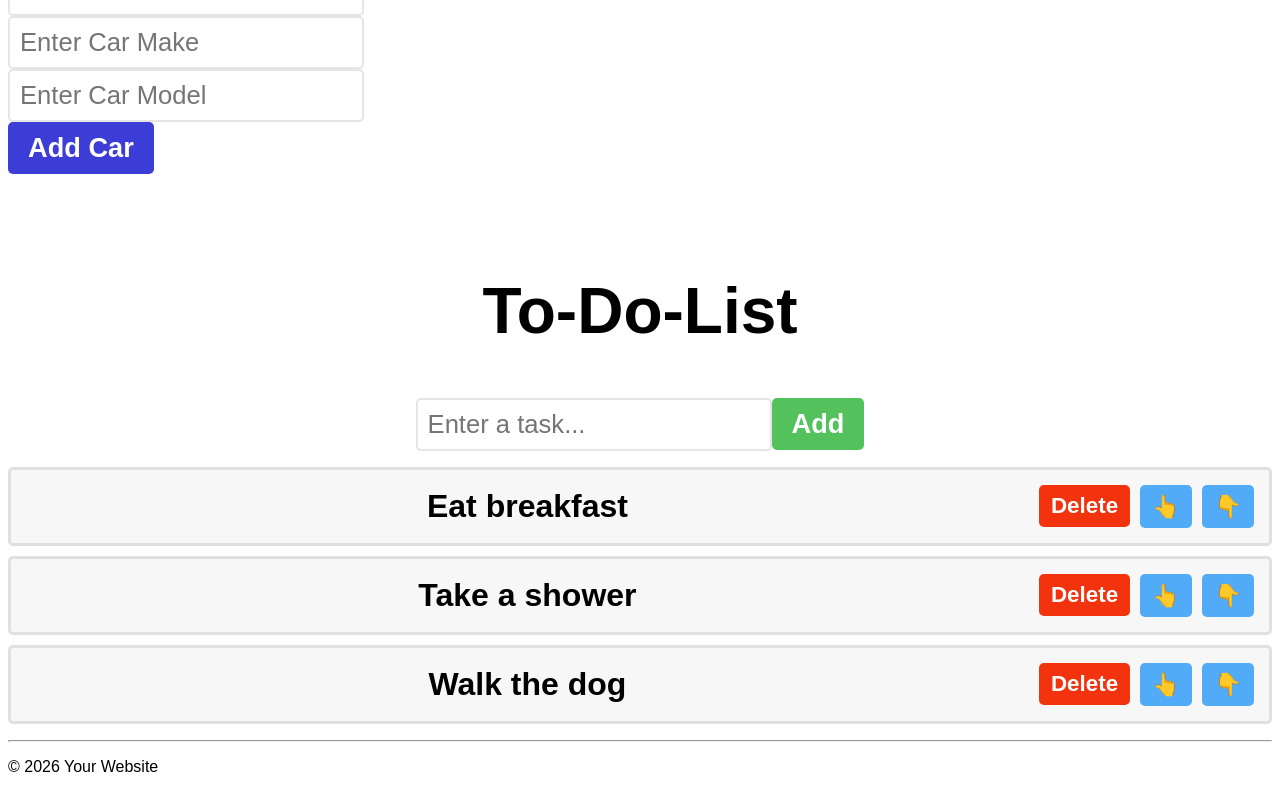
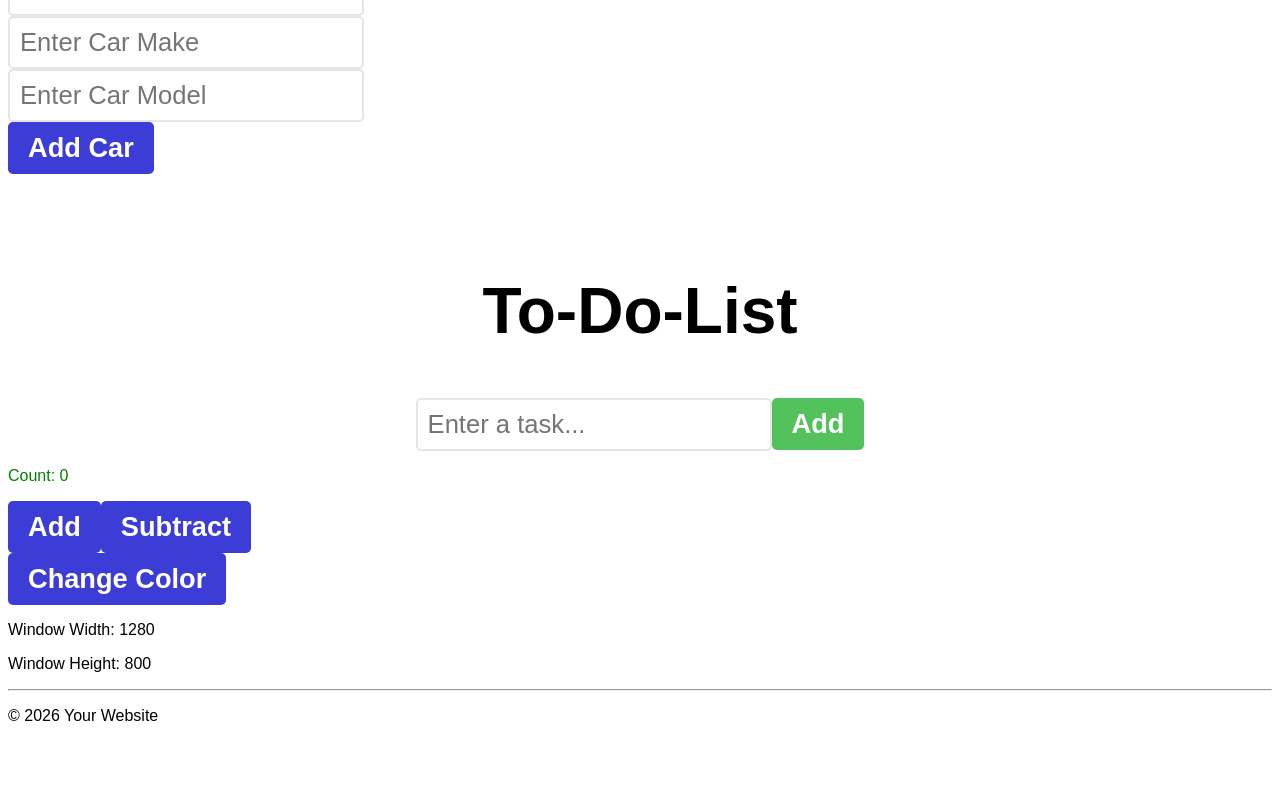
Before and after one commit to rycorson/my-react-app, a React (Vite) app: page / in a window 1280 px wide. Shown: the part 5323-6115 px from the top of the page. After the commit the page ends 6064 px from the top, so only its background shows below. Built offline with nearby package versions, Linux system fonts and the light colour scheme.

Commit message:
Create MyComponent6, update title with useEffect and event listeners

```diff
--- a/src/App.jsx
+++ b/src/App.jsx
@@ -11,6 +11,7 @@
 import MyComponent3 from './MyComponent3.jsx';
 import MyComponent4 from './MyComponent4.jsx';
 import MyComponent5 from './MyComponent5.jsx';
+import MyComponent6 from './MyComponent6.jsx';
 import ProfilePicture from './ProfilePicture.jsx';
 import Student from './Student.jsx'
 import ToDoList from './ToDoList.jsx';
@@ -53,6 +54,7 @@
       <MyComponent4 />
       <MyComponent5 />
       <ToDoList />
+      <MyComponent6 />
       <Footer />
     </>
   );
--- /dev/null
+++ b/src/MyComponent6.jsx
@@ -0,0 +1,54 @@
+import React, { useState, useEffect } from 'react';
+
+function MyComponent6() {
+
+    const [count, setCount] = useState(0);
+    const [color, setColor] = useState('green');
+    const [windowWidth, setWindowWidth] = useState(window.innerWidth);
+    const [windowHeight, setWindowHeight] = useState(window.innerHeight);
+
+    useEffect(() => {
+        document.title = `Count: ${count} ${color} Size: ${windowWidth} x ${windowHeight}`;
+    }, [count, color, windowWidth, windowHeight]);
+
+    useEffect(() => {
+        window.addEventListener('resize', handleResize);
+        console.log("EVENT LISTENER ADDED");
+
+        return () => {
+            window.removeEventListener('resize', handleResize);
+            console.log("EVENT LISTENER REMOVED");
+        }
+    }, []);
+
+    function addCount() {
+        setCount(c => c + 1);
+    }
+
+    function subtractCount() {
+        setCount(c => c - 1);
+    }
+
+    function changeColor() {
+        setColor(c => c === 'green' ? 'red' : 'green');
+    }
+
+    function handleResize(){
+        setWindowWidth(window.innerWidth);
+        setWindowHeight(window.innerHeight);
+    }
+
+    return (<>
+
+        <p style={{color: color}}>Count: {count}</p>
+        <button onClick={addCount}>Add</button>
+        <button onClick={subtractCount}>Subtract</button><br />
+        <button onClick={changeColor}>Change Color</button>
+        <p>Window Width: {windowWidth}</p>
+        <p>Window Height: {windowHeight}</p>
+
+    </>);
+
+}
+
+export default MyComponent6
--- a/src/ToDoList.jsx
+++ b/src/ToDoList.jsx
@@ -2,7 +2,7 @@
 
 function ToDoList() {
 
-    const [tasks, setTasks] = useState(['Eat breakfast', 'Take a shower', 'Walk the dog']);
+    const [tasks, setTasks] = useState([]);
     const [newTask, setNewTask] = useState("");
 
     function handleInputChange(event) {
```
